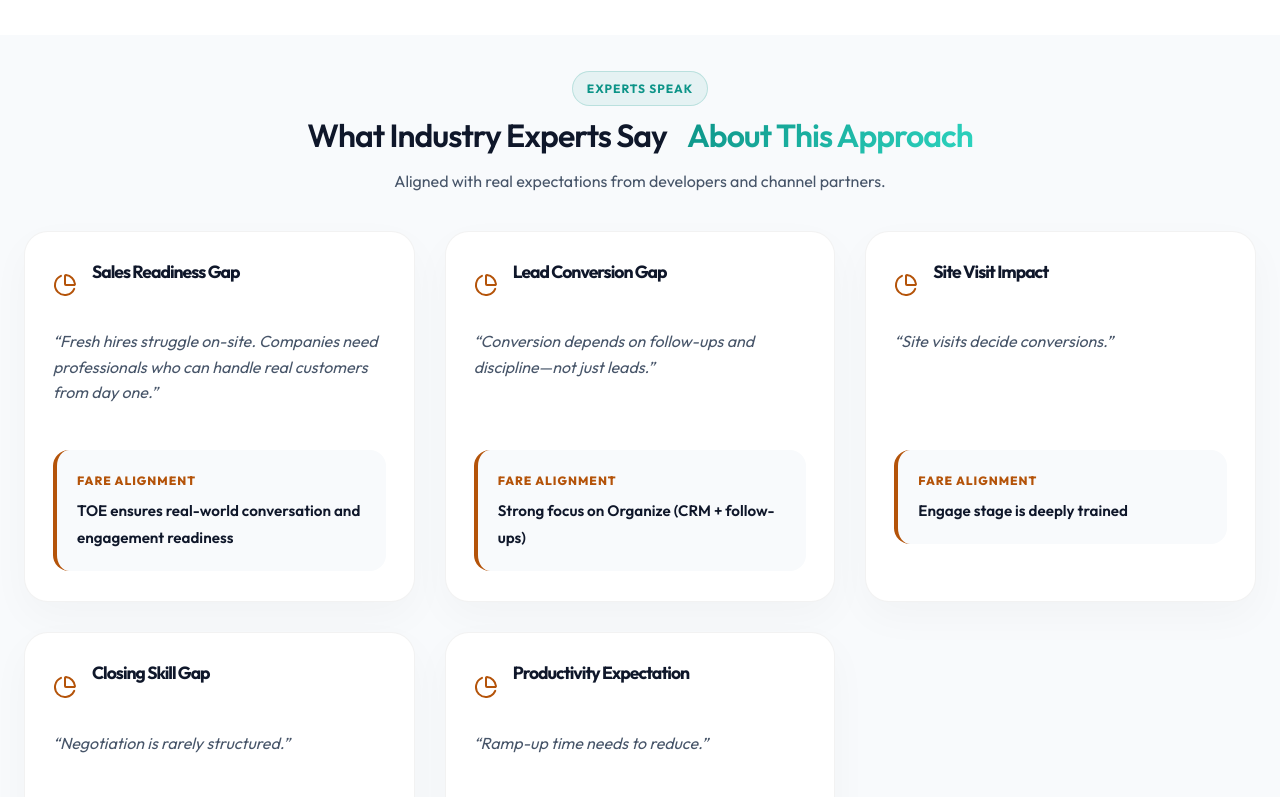
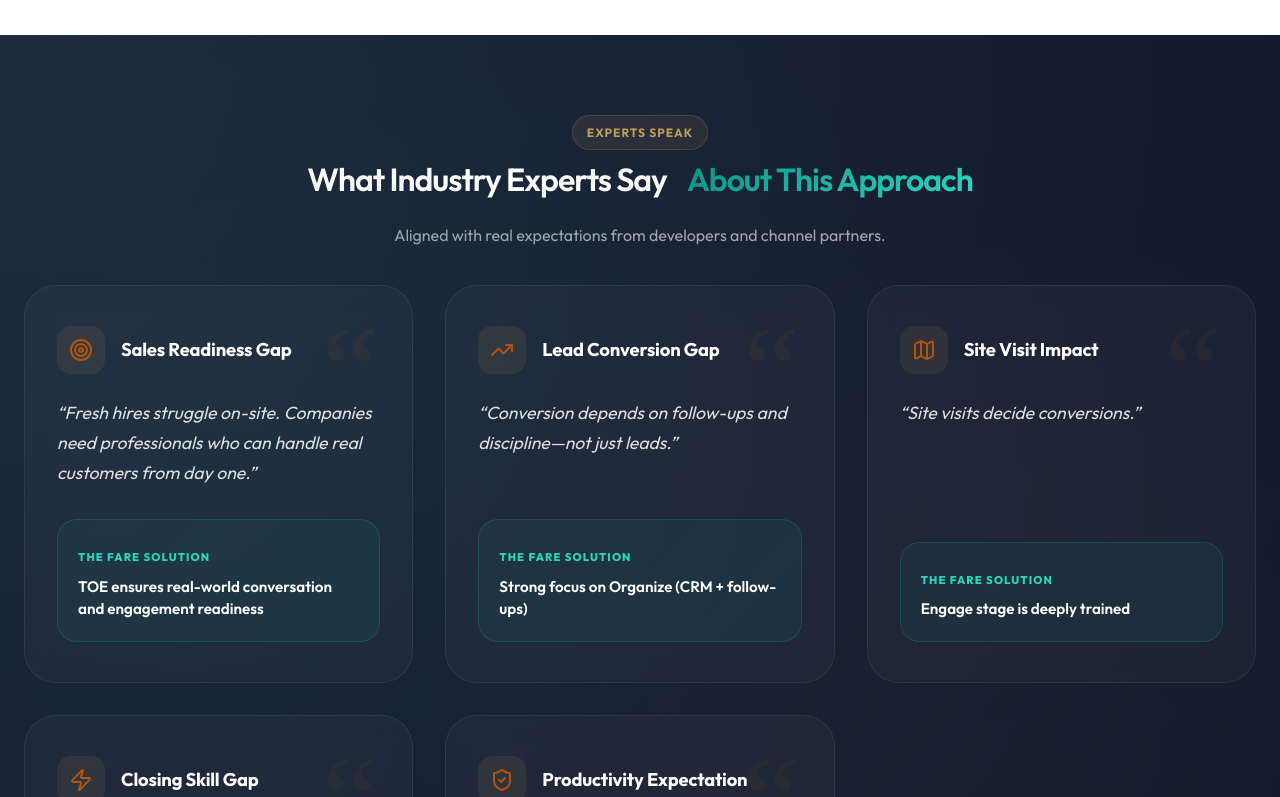
Before and after one commit to charankumardigitalraiz-max/Fare-Dark-theme, a React (Vite) app: page /companies in a window 1280 px wide. Shown: the part 5403-6200 px from the top of the page. Built offline with nearby package versions, Linux system fonts and the light colour scheme.

Commit message:
hgbfhbsnd

```diff
--- a/src/pages/CompaniesPage.css
+++ b/src/pages/CompaniesPage.css
@@ -207,6 +207,21 @@
   justify-content: center;
   width: 100%;
 }
+
+.companies-page .cmp-category-title-white {
+  font-size: 2rem;
+  font-weight: 600;
+  margin-bottom: 10px;
+  display: flex;
+  align-items: center;
+  gap: 20px;
+  color: white;
+  letter-spacing: -1px;
+  font-family: "Outfit", sans-serif;
+  text-align: center;
+  justify-content: center;
+  width: 100%;
+}
 .companies-page .cmp-category-title:before {
   display: none;
 }
@@ -218,6 +233,12 @@
   max-width: 820px;
 }
 
+.cmp-section-descs {
+  color: #ffffff;
+  font-size: 1rem;
+  line-height: 1.7;
+  max-width: 820px;
+}
 /* Base Utility Classes used in JSX */
 .mb-16 {
   margin-bottom: 4rem;
@@ -576,62 +597,164 @@
 }
 
 /* 10. EXPERT PERSPECTIVE */
-.cmp-expert-grid {
+/* 10. EXPERT PERSPECTIVE - REDESIGNED LUXURY VERSION */
+.cmp-expert-luxury-section {
+  padding: 80px 0;
+  background: radial-gradient(circle at top left, #1e293b, #0f172a);
+  position: relative;
+  overflow: hidden;
+}
+
+.cmp-expert-luxury-section::before {
+  content: "";
+  position: absolute;
+  top: 0;
+  left: 0;
+  right: 0;
+  bottom: 0;
+  background-image:
+    radial-gradient(
+      circle at 20% 30%,
+      rgba(13, 148, 136, 0.05) 0%,
+      transparent 50%
+    ),
+    radial-gradient(
+      circle at 80% 70%,
+      rgba(194, 157, 89, 0.03) 0%,
+      transparent 50%
+    );
+  pointer-events: none;
+}
+
+.cmp-perspective-grid {
   display: grid;
   grid-template-columns: repeat(auto-fill, minmax(350px, 1fr));
-  gap: 30px;
+  gap: 32px;
+  position: relative;
+  z-index: 2;
 }
 
-.cmp-expert-card {
-  background: white;
-  padding: 30px 28px;
-  border-radius: 24px;
-  box-shadow: 0 15px 40px rgba(0, 0, 0, 0.03);
-  border: 1px solid rgba(0, 0, 0, 0.05);
+.cmp-perspective-card {
+  background: rgba(255, 255, 255, 0.03);
+  backdrop-filter: blur(12px);
+  -webkit-backdrop-filter: blur(12px);
+  border: 1px solid rgba(255, 255, 255, 0.08);
+  border-radius: 32px;
+  padding: 40px 32px;
+  position: relative;
+  transition: all 0.6s cubic-bezier(0.16, 1, 0.3, 1);
+  display: flex;
+  flex-direction: column;
+  height: 100%;
 }
 
-.cmp-expert-head {
+.cmp-perspective-card:hover {
+  transform: translateY(-12px);
+  background: rgba(255, 255, 255, 0.05);
+  border-color: rgba(194, 157, 89, 0.3);
+  box-shadow: 0 40px 80px rgba(0, 0, 0, 0.4);
+}
+
+.cmp-perspective-quote-symbol {
+  position: absolute;
+  top: 20px;
+  right: 32px;
+  font-size: 8rem;
+  line-height: 1;
+  font-family: serif;
+  color: var(--gold-accent);
+  opacity: 0.08;
+  pointer-events: none;
+  font-style: italic;
+}
+
+.cmp-perspective-header {
   display: flex;
   align-items: center;
-  gap: 15px;
-  margin-bottom: 20px;
+  gap: 16px;
+  margin-bottom: 24px;
 }
 
-.cmp-expert-head h3 {
-  font-size: 1.1rem;
-  font-weight: 700;
-  color: var(--text-main);
+.cmp-perspective-icon-box {
+  width: 48px;
+  height: 48px;
+  background: rgba(194, 157, 89, 0.1);
+  border-radius: 14px;
+  display: flex;
+  align-items: center;
+  justify-content: center;
+  color: var(--gold-accent);
 }
 
-.cmp-expert-quote {
-  font-size: 1rem;
-  font-style: italic;
-  color: var(--text-muted);
-  margin-bottom: 25px;
-  line-height: 1.6;
-  min-height: 96px;
+.cmp-perspective-header h3 {
+  font-size: 1.15rem;
+  font-weight: 700;
+  color: #ffffff;
+  margin: 0;
+  letter-spacing: -0.01em;
 }
 
-.cmp-fare-alignment {
-  background: #f8fafc;
-  padding: 20px;
-  border-radius: 16px;
-  border-left: 4px solid var(--gold-accent);
+.cmp-perspective-text {
+  font-size: 1.1rem;
+  line-height: 1.7;
+  color: rgba(255, 255, 255, 0.85);
+  font-style: italic;
+  margin-bottom: 32px;
+  position: relative;
+  z-index: 1;
+  flex-grow: 1;
 }
 
-.cmp-alignment-label {
-  font-size: 0.75rem;
-  text-transform: uppercase;
-  font-weight: 800;
-  color: var(--gold-accent);
-  letter-spacing: 1px;
-  margin-bottom: 5px;
+.cmp-perspective-footer {
+  margin-top: auto;
 }
 
-.cmp-fare-alignment p {
+.cmp-perspective-alignment {
+  background: linear-gradient(
+    135deg,
+    rgba(45, 212, 191, 0.05) 0%,
+    rgba(13, 148, 136, 0.1) 100%
+  );
+  border: 1px solid rgba(45, 212, 191, 0.15);
+  padding: 20px;
+  border-radius: 20px;
+  position: relative;
+  transition: all 0.4s ease;
+}
+
+.cmp-perspective-card:hover .cmp-perspective-alignment {
+  background: linear-gradient(
+    135deg,
+    rgba(45, 212, 191, 0.1) 0%,
+    rgba(13, 148, 136, 0.15) 100%
+  );
+  border-color: rgba(45, 212, 191, 0.3);
+}
+
+.cmp-alignment-tag {
+  display: inline-block;
+  font-size: 0.7rem;
+  font-weight: 800;
+  color: #2dd4bf;
+  text-transform: uppercase;
+  letter-spacing: 0.1em;
+  margin-bottom: 8px;
+}
+
+.cmp-perspective-alignment p {
+  font-size: 0.95rem;
   font-weight: 600;
-  font-size: 0.95rem;
-  color: var(--text-main);
+  color: #ffffff;
+  margin: 0;
+  line-height: 1.5;
+}
+
+.cmp-expert-luxury-section .cmp-luxury-title {
+  color: white;
+}
+
+.cmp-expert-luxury-section .cmp-section-desc {
+  color: rgba(255, 255, 255, 0.6);
 }
 
 .cmp-use-case-list {
--- a/src/pages/CompaniesPage.jsx
+++ b/src/pages/CompaniesPage.jsx
@@ -525,41 +525,54 @@ const CompaniesPage = () => {
                 </div>
             </section>
 
-            {/* 10. INDUSTRY EXPERT PERSPECTIVE */}
-            <section className="cmp-category-section cmp-bg-gray-50 cmp-overflow-hidden">
+            {/* 10. INDUSTRY EXPERT PERSPECTIVE - REDESIGNED */}
+            <section className="cmp-expert-luxury-section cmp-overflow-hidden">
                 <div className="container">
                     <div className="cmp-section-head">
-                        <span className="cmp-badge">Experts Speak</span>
-                        <h2 className="cmp-category-title cmp-text-center">What Industry Experts Say <span className="cmp-text-gradient" style={{ paddingRight: 0 }}>About This Approach</span></h2>
+                        <motion.span
+                            initial={{ opacity: 0, y: 10 }}
+                            whileInView={{ opacity: 1, y: 0 }}
+                            viewport={{ once: true }}
+                            className="cmp-badge"
+                            style={{ background: 'rgba(194, 157, 89, 0.1)', color: '#c29d59', borderColor: 'rgba(194, 157, 89, 0.2)' }}
+                        >
+                            Experts Speak
+                        </motion.span>
+                        <h2 className="cmp-category-title-white cmp-text-center">What Industry Experts Say <br /><span className="cmp-text-gradient" style={{ paddingRight: 0 }}>About This Approach</span></h2>
                         <p className="cmp-section-desc cmp-mt-4" style={{ marginTop: 0 }}>Aligned with real expectations from developers and channel partners.</p>
                     </div>
 
-                    <div className="cmp-expert-grid">
+                    <div className="cmp-perspective-grid">
                         {[
                             {
                                 title: "Sales Readiness Gap",
                                 quote: "Fresh hires struggle on-site. Companies need professionals who can handle real customers from day one.",
-                                alignment: "TOE ensures real-world conversation and engagement readiness"
+                                alignment: "TOE ensures real-world conversation and engagement readiness",
+                                icon: <Target size={24} />
                             },
                             {
                                 title: "Lead Conversion Gap",
                                 quote: "Conversion depends on follow-ups and discipline—not just leads.",
-                                alignment: "Strong focus on Organize (CRM + follow-ups)"
+                                alignment: "Strong focus on Organize (CRM + follow-ups)",
+                                icon: <TrendingUp size={24} />
                             },
                             {
                                 title: "Site Visit Impact",
                                 quote: "Site visits decide conversions.",
-                                alignment: "Engage stage is deeply trained"
+                                alignment: "Engage stage is deeply trained",
+                                icon: <Map size={24} />
                             },
                             {
                                 title: "Closing Skill Gap",
                                 quote: "Negotiation is rarely structured.",
-                                alignment: "Talk + Engage build closing capability"
+                                alignment: "Talk + Engage build closing capability",
+                                icon: <Zap size={24} />
                             },
                             {
                                 title: "Productivity Expectation",
                                 quote: "Ramp-up time needs to reduce.",
-                                alignment: "TOE prepares candidates for faster contribution"
+                                alignment: "TOE prepares candidates for faster contribution",
+                                icon: <ShieldCheck size={24} />
                             }
                         ].map((item, idx) => (
                             <motion.div
@@ -568,16 +581,19 @@ const CompaniesPage = () => {
                                 whileInView={{ opacity: 1, y: 0 }}
                                 viewport={{ once: true }}
                                 transition={{ delay: idx * 0.1 }}
-                                className="cmp-expert-card"
+                                className="cmp-perspective-card"
                             >
-                                <div className="cmp-expert-content">
-                                    <div className="cmp-expert-head">
-                                        <PieChart className="cmp-gold-text" size={24} />
-                                        <h3>{item.title}</h3>
+                                <div className="cmp-perspective-quote-symbol">“</div>
+                                <div className="cmp-perspective-header">
+                                    <div className="cmp-perspective-icon-box">
+                                        {item.icon}
                                     </div>
-                                    <p className="cmp-expert-quote">“{item.quote}”</p>
-                                    <div className="cmp-fare-alignment">
-                                        <div className="cmp-alignment-label">FARE Alignment</div>
+                                    <h3>{item.title}</h3>
+                                </div>
+                                <p className="cmp-perspective-text">“{item.quote}”</p>
+                                <div className="cmp-perspective-footer">
+                                    <div className="cmp-perspective-alignment">
+                                        <span className="cmp-alignment-tag">The FARE Solution</span>
                                         <p>{item.alignment}</p>
                                     </div>
                                 </div>
@@ -586,7 +602,7 @@ const CompaniesPage = () => {
                     </div>
 
                     <div className="cmp-text-center cmp-mt-12">
-                        <p className="cmp-luxury-title cmp-title-md">
+                        <p className="cmp-luxury-title cmp-title-md" style={{ color: 'rgba(255,255,255,0.9)' }}>
                             FARE is built around how sales actually happens in the industry—<span className="cmp-text-gradient">not just how it is taught.</span>
                         </p>
                     </div>
```
